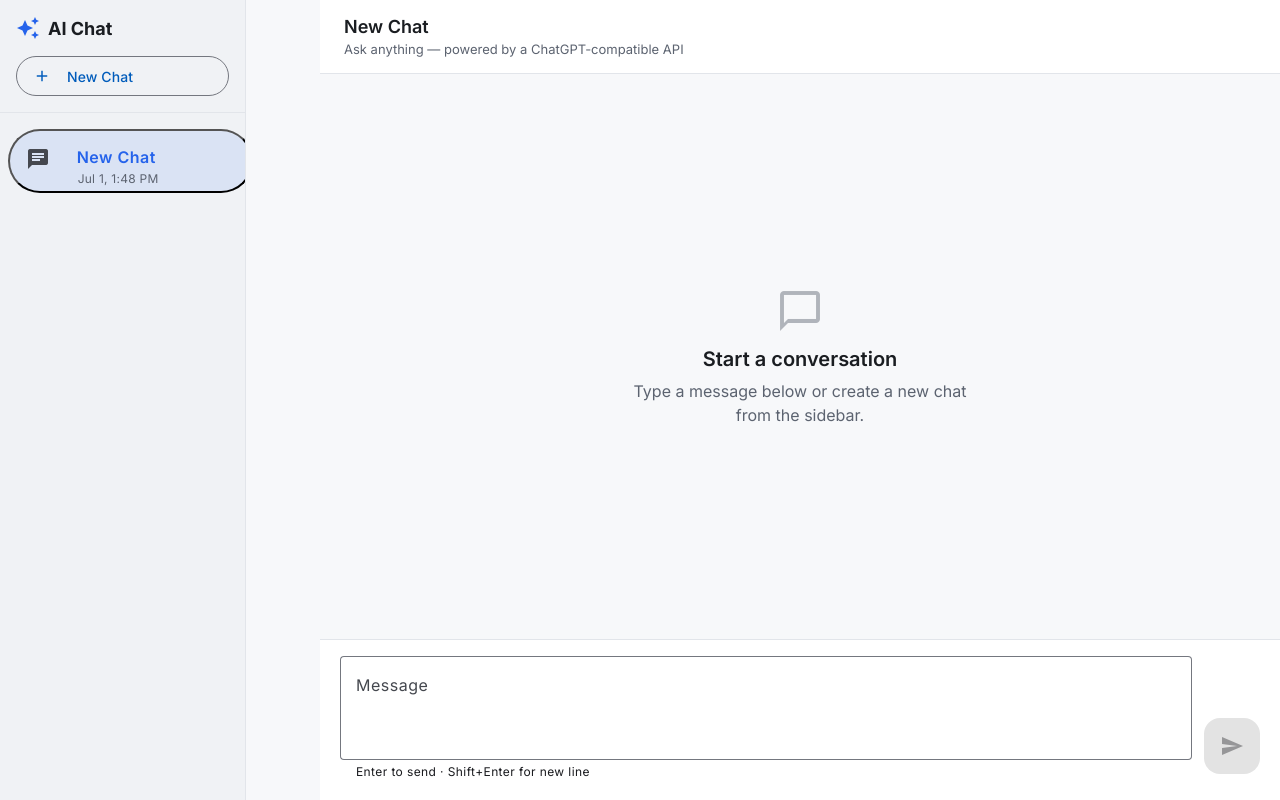
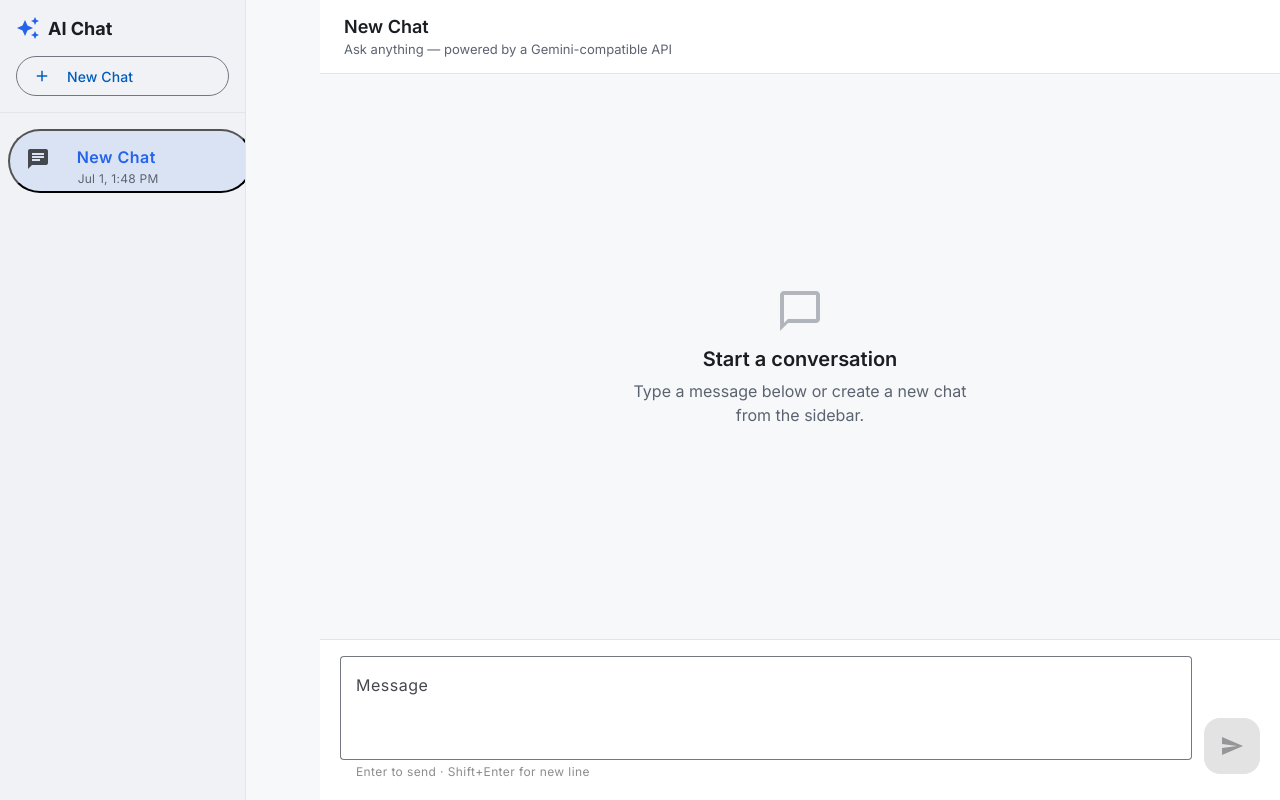
Before and after one commit to Rogith-Dev/Angular-AI-Chatbot, an Angular app: page / in a window 1280 px wide. Built offline with nearby package versions, Linux system fonts and the light colour scheme.

Commit message:
UI Design changes

```diff
--- a/src/app/components/chat-input/chat-input.component.scss
+++ b/src/app/components/chat-input/chat-input.component.scss
@@ -9,6 +9,14 @@
   padding: 1rem 1.25rem 1.25rem;
   border-top: 1px solid var(--chat-border);
   background: var(--chat-surface);
+  color: rgb(141, 141, 141);
+
+  &:hover {
+    mat-label {
+      color: rgb(141, 141, 141);
+    }
+  }
+
 }
 
 .input-field {
--- a/src/app/components/chat-window/chat-window.component.html
+++ b/src/app/components/chat-window/chat-window.component.html
@@ -1,7 +1,7 @@
 <div class="chat-window">
   <header class="chat-header">
     <h1 class="chat-title">{{ thread()?.title ?? 'AI Assistant' }}</h1>
-    <p class="chat-subtitle">Ask anything — powered by a ChatGPT-compatible API</p>
+    <p class="chat-subtitle">Ask anything — powered by a Gemini-compatible API</p>
   </header>
 
   <div #messagesContainer class="messages" role="log" aria-live="polite" aria-relevant="additions">
--- a/src/app/components/sidebar/sidebar.component.scss
+++ b/src/app/components/sidebar/sidebar.component.scss
@@ -64,11 +64,10 @@
 
   &--active {
     background: var(--chat-accent-soft);
-
-    .thread-title {
-      color: var(--chat-accent);
-      font-weight: 600;
-    }
+  }
+  .thread-title {
+    color: var(--chat-accent);
+    font-weight: 600;
   }
 }
 
--- a/src/app/interfaces/chat-api.interface.ts
+++ b/src/app/interfaces/chat-api.interface.ts
@@ -1,5 +1,5 @@
 /**
- * Contract for the ChatGPT-compatible REST API.
+ * Contract for the Gemini-compatible REST API.
  * Swap the backend URL in environment.ts; the AiService stays unchanged.
  */
 export interface ChatApiRequest {
```
Also changed, not shown: src/app/components/chat-input/chat-input.component.html (+4 -18 lines).
